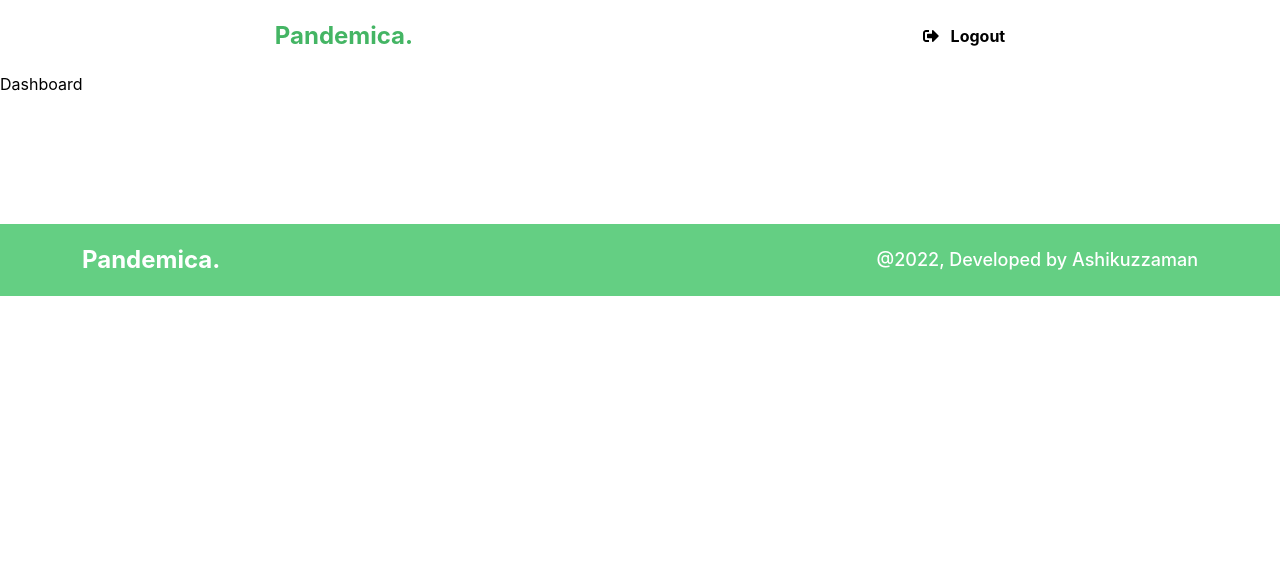
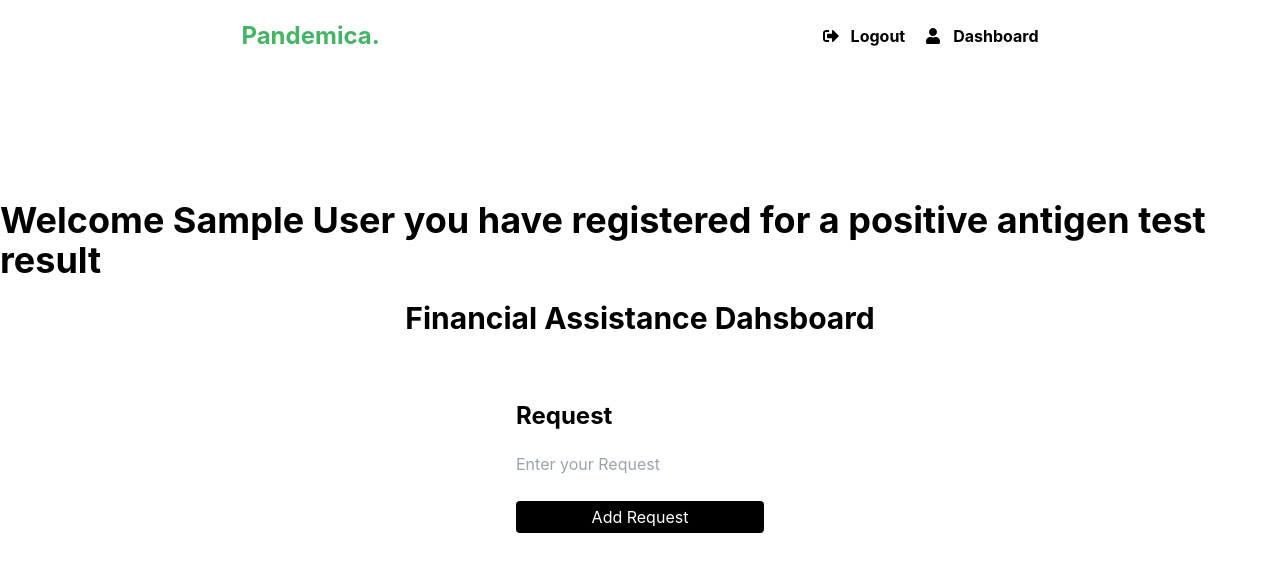
Before and after one commit to abir045/pandemica, a React (Create React App) app in the folder frontend/: page /dashboard in a window 1280 px wide. Shown: the top 572 px of the page. Built offline with nearby package versions, Linux system fonts and the light colour scheme; sample sign-in values are in the browser's storage.

Commit message:
updated authmiddleware errors in 2 places

```diff
--- a/frontend/src/app/store.js
+++ b/frontend/src/app/store.js
@@ -1,8 +1,10 @@
 import { configureStore } from "@reduxjs/toolkit";
 import authReducer from "../features/auth/authSlice";
+import requestReducer from "../features/assistance/financialSlice";
 
 export const store = configureStore({
   reducer: {
     auth: authReducer,
+    requests: requestReducer,
   },
 });
--- a/frontend/src/components/Header.js
+++ b/frontend/src/components/Header.js
@@ -23,12 +23,23 @@ const Header = () => {
       </div> */}
       <ul className="flex  space-x-5">
         {user ? (
-          <li className="flex">
-            <button className="flex  items-center space-x-3" onClick={onLogout}>
-              <FaSignOutAlt />
-              <p className="text-base font-bold">Logout</p>
-            </button>
-          </li>
+          <>
+            <li className="flex">
+              <button
+                className="flex  items-center space-x-3"
+                onClick={onLogout}
+              >
+                <FaSignOutAlt />
+                <p className="text-base font-bold">Logout</p>
+              </button>
+            </li>
+            <li className="flex items-center">
+              <Link className="flex space-x-3 items-center" to="/dashboard">
+                <FaUser />
+                <p className="font-bold text-base">Dashboard</p>
+              </Link>
+            </li>
+          </>
         ) : (
           <>
             <li className="flex items-center">
@@ -44,12 +55,12 @@ const Header = () => {
                 <p className="font-bold text-base">Register</p>
               </Link>
             </li>
-            <li className="flex items-center">
+            {/* <li className="flex items-center">
               <Link className="flex space-x-3 items-center" to="/dashboard">
                 <FaUser />
                 <p className="font-bold text-base">Dashboard</p>
               </Link>
-            </li>
+            </li> */}
           </>
         )}
       </ul>
--- /dev/null
+++ b/frontend/src/components/RequestForm.js
@@ -0,0 +1,46 @@
+import React, { useState } from "react";
+import { useDispatch } from "react-redux";
+import { createRequest } from "../features/assistance/financialSlice";
+
+const RequestForm = () => {
+  const [text, setText] = useState("");
+
+  const dispatch = useDispatch();
+
+  const onSubmit = (e) => {
+    e.preventDefault();
+
+    dispatch(createRequest({ text }));
+    setText("");
+  };
+
+  return (
+    <div>
+      <section className="flex flex-col items-center mt-[5%] mb-[55%]">
+        <form onSubmit={onSubmit}>
+          <div className="flex flex-col space-y-5">
+            <label htmlFor="text" className="font-bold text-2xl">
+              Request
+            </label>
+            <input
+              type="text"
+              name="text"
+              id="text"
+              value={text}
+              onChange={(e) => setText(e.target.value)}
+              placeholder="Enter your Request"
+            />
+          </div>
+          <button
+            className="bg-black text-white p-1 rounded w-full mt-[10%]"
+            type="submit"
+          >
+            Add Request
+          </button>
+        </form>
+      </section>
+    </div>
+  );
+};
+
+export default RequestForm;
--- /dev/null
+++ b/frontend/src/features/assistance/financialService.js
@@ -0,0 +1,23 @@
+import axios from "axios";
+
+const API_URL = "/api/requests/";
+
+//create new request
+
+const createRequest = async (requestData, token) => {
+  const config = {
+    headers: {
+      Authorization: `Bearer ${token}`,
+    },
+  };
+
+  const response = await axios.post(API_URL, requestData, config);
+
+  return response.data;
+};
+
+const requestService = {
+  createRequest,
+};
+
+export default requestService;
--- /dev/null
+++ b/frontend/src/features/assistance/financialSlice.js
@@ -0,0 +1,84 @@
+import { createSlice, createAsyncThunk } from "@reduxjs/toolkit";
+import requestService from "./financialService";
+
+const initialState = {
+  requests: [],
+  isError: false,
+  isSuccess: false,
+  isLoading: false,
+  message: "",
+};
+
+//create new request
+
+export const createRequest = createAsyncThunk(
+  "requests/create",
+  async (requestData, thunkAPI) => {
+    try {
+      const token = thunkAPI.getState().auth.user.token;
+      console.log(token);
+      return await requestService.createRequest(requestData, token);
+    } catch (error) {
+      const message =
+        (error.response &&
+          error.response.data &&
+          error.response.data.message) ||
+        error.message ||
+        error.toString();
+
+      return thunkAPI.rejectWithValue(message);
+    }
+  }
+);
+
+//get user requests
+
+export const getRequests = createAsyncThunk(
+  "requests/getAll",
+  async (_, thunkAPI) => {
+    try {
+      const token = thunkAPI.getState().auth.user.token;
+      return await requestService.getRequests(token);
+    } catch (error) {
+      const message =
+        (error.response &&
+          error.response.data &&
+          error.response.data.message) ||
+        error.message ||
+        error.toString();
+      return thunkAPI.rejectWithValue(message);
+    }
+  }
+);
+
+export const requestSlice = createSlice({
+  name: "request",
+  initialState,
+  reducers: {
+    reset: (state) => initialState,
+  },
+  extraReducers: (builder) => {
+    builder
+      .addCase(createRequest.pending, (state) => {
+        state.isLoading = true;
+      })
+      .addCase(createRequest.fulfilled, (state, action) => {
+        state.isLoading = false;
+        state.isSuccess = true;
+        // add request to the requests array from the api
+        state.requests.push(action.payload);
+      })
+      .addCase(createRequest.rejected, (state, action) => {
+        state.isLoading = false;
+        state.isError = true;
+        // rejects with a message
+        state.message = action.payload;
+      });
+  },
+});
+
+//reducer functions have to be exported with actions
+
+export const { reset } = requestSlice.actions;
+
+export default requestSlice.reducer;
--- a/frontend/src/pages/Dashboard.js
+++ b/frontend/src/pages/Dashboard.js
@@ -1,7 +1,33 @@
-import React from "react";
+import React, { useEffect } from "react";
+import { useNavigate } from "react-router-dom";
+import { useSelector } from "react-redux";
+import RequestForm from "../components/RequestForm";
 
 const Dashboard = () => {
-  return <div>Dashboard</div>;
+  const navigate = useNavigate();
+
+  const { user } = useSelector((state) => state.auth);
+
+  useEffect(() => {
+    if (!user) {
+      navigate("/login");
+    }
+  }, [user, navigate]);
+
+  return (
+    <div>
+      <section className="flex flex-col space-y-5 items-center mt-[10%] ">
+        <h1 className="flex font-bold text-4xl ">
+          Welcome {user && user.name} you have registered for a positive antigen
+          test result
+        </h1>
+        <p className="flex font-bold text-3xl">
+          Financial Assistance Dahsboard{" "}
+        </p>
+      </section>
+      <RequestForm />
+    </div>
+  );
 };
 
 export default Dashboard;
--- a/frontend/src/pages/Home.js
+++ b/frontend/src/pages/Home.js
@@ -226,7 +226,7 @@ const Home = () => {
             </div>
           </div>
 
-          <div className="flex space-x-3 mb-[5%]">
+          <div className="flex space-x-3">
             <img src={phn} />
             <div className="flex flex-col space-y-3">
               <p className="text-[18px] leading-[22px] font-medium uppercase text-[#555555]">
--- a/frontend/src/pages/Login.js
+++ b/frontend/src/pages/Login.js
@@ -59,7 +59,7 @@ const Login = () => {
           Login and apply for financial assistance
         </h1>
       </section>
-      <section>
+      <section className="mb-[35%]">
         <form className="flex flex-col mx-[10%] " onSubmit={onSubmit}>
           <input
             className="my-5"
--- a/frontend/src/pages/Register.js
+++ b/frontend/src/pages/Register.js
@@ -69,7 +69,7 @@ const Register = () => {
           Register for a positive antigen test
         </h1>
       </section>
-      <section>
+      <section className="mb-[35%]">
         <form className="flex flex-col mx-[10%] " onSubmit={onSubmit}>
           <input
             className="my-5"
```
Also changed, not shown: 2 other files (tests, documents, lock files or other folders).
